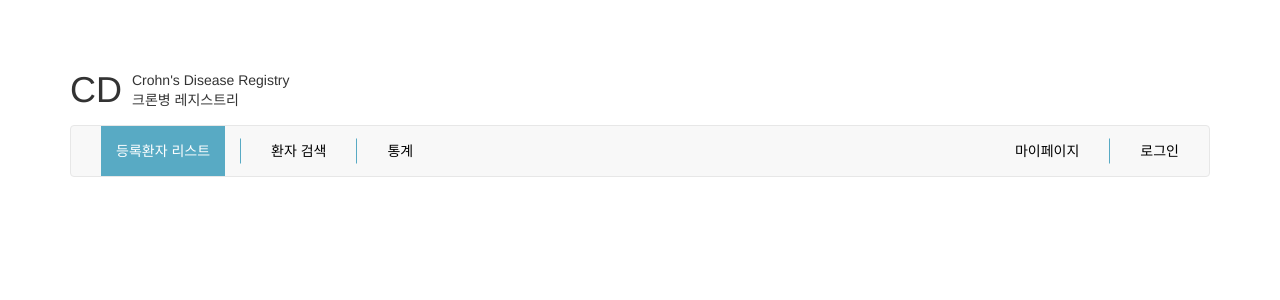
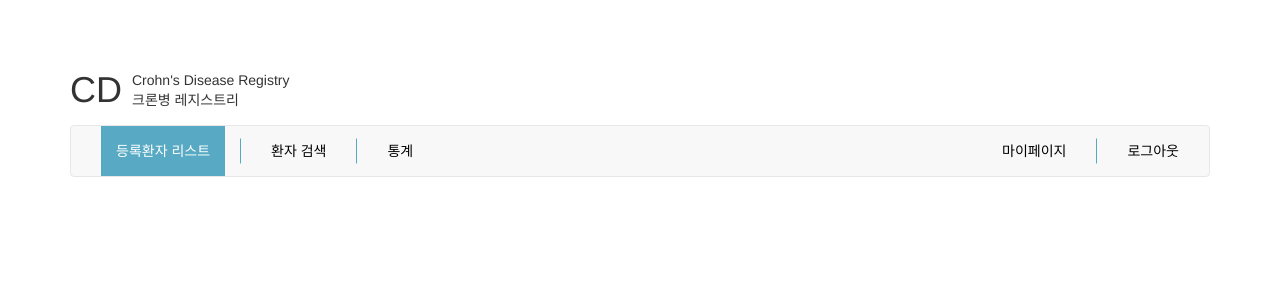
Before and after one commit to jw0927/PatientManagementSystem, a Flask app: template PMS-server/app/templates/navi.html in a window 1280 px wide. Shown: the top 300 px of the page. Run offline with Flask 2, Linux system fonts and the light colour scheme; the template is opened without the code that fills it, so the values that code supplies are empty; some libraries are stand-ins or nearby versions.

Commit message:
ljw/nav: modify navi.html text 'login' to 'logout'.

```diff
--- a/PMS-server/app/templates/navi.html
+++ b/PMS-server/app/templates/navi.html
@@ -59,7 +59,7 @@
             <ul class="nav navbar-nav navbar-right">
               <li><a href="#">마이페이지</a></li>
               <li class="divider-vertical visible-lg"></li>
-              <li><a href="#">로그인</a></li>
+              <li><a href="#">로그아웃</a></li>
             </ul>
           </div><!-- /.navbar-collapse -->
         </div><!-- /.container-fluid -->
```
